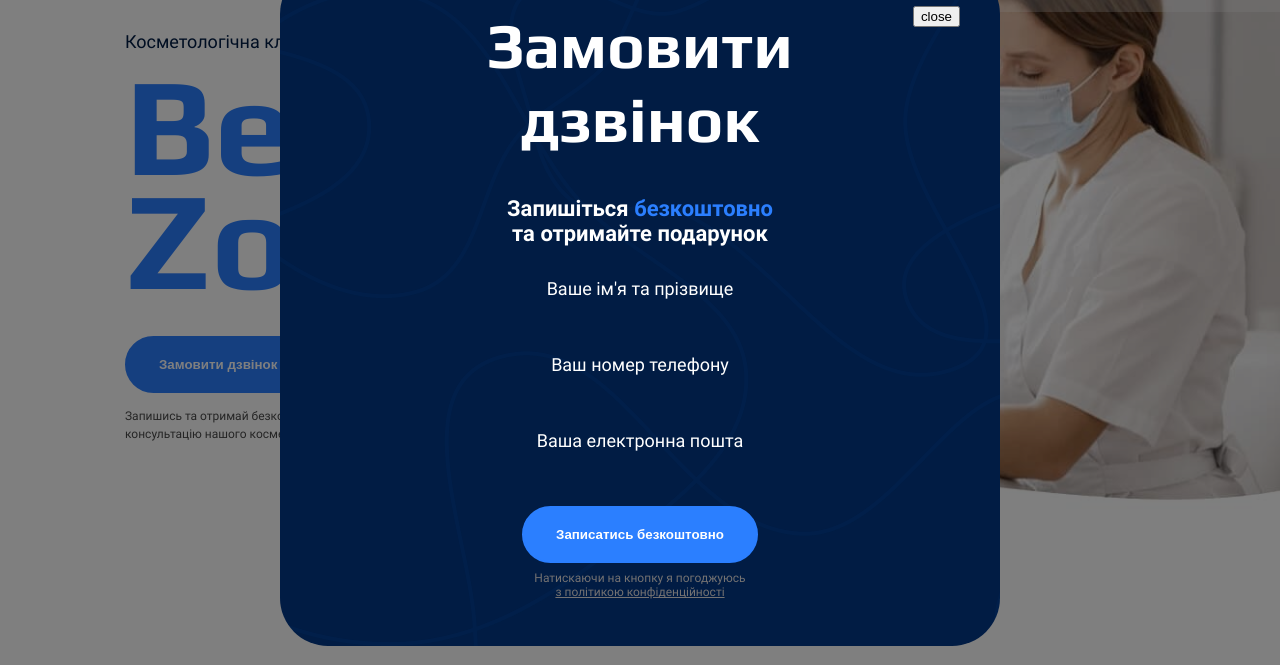
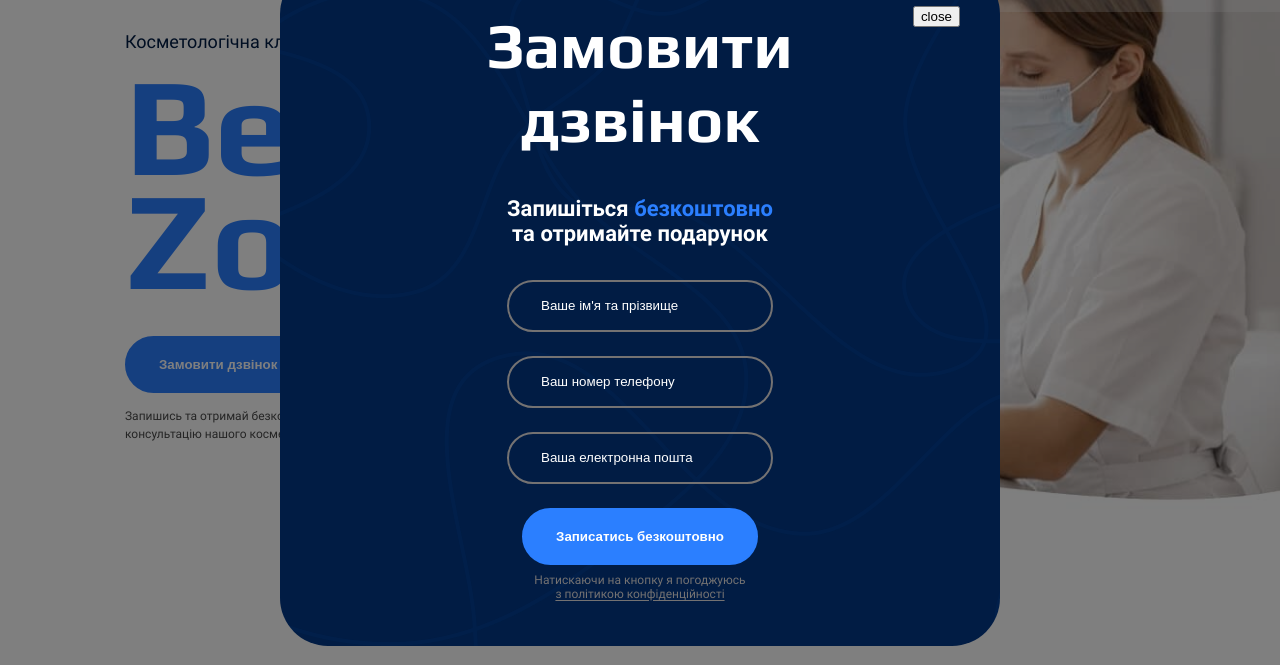
Before and after one commit to DimaGolovaha/Beauty-Zone, a plain HTML site: page Beauty Zone/index.html in a window 1280 px wide. Shown: the part 94-759 px from the top of the page. Drawn offline with Linux system fonts and the light colour scheme.

Commit message:
Add files via upload
-add form in modal window
-fixed arrow color with hover

```diff
--- a/Beauty Zone/css/styles.css
+++ b/Beauty Zone/css/styles.css
@@ -165,11 +165,13 @@ body {
   color: var(--color-text-primery-dark);
   text-decoration: none;
   line-height: 21px;
+  transition: color 0.3s;
+  transition: font-weight 0.3s;
+  transition: line-height 0.3s;
 }
 .link:hover {
   color: var(--color-primery-blue);
   font-weight: 700;
-  text-decoration: none;
   line-height: 21px;
 }
 
@@ -446,9 +448,13 @@ body {
   border-color: var(--color-primery-light);
   fill: var(--color-primery-light);
 }
-/* .carousel-button:hover .carousel-arrow {
+.carousel-button:hover .carousel-arrow {
   fill: var(--color-primery-light);
-} */
+  outline: none;
+}
+.carousel-button.next {
+  transform: rotate(180deg);
+}
 .procedures-cards {
   display: flex;
   gap: 16px;
@@ -463,11 +469,15 @@ body {
   margin: 372px 77px 32px 115px;
   border: 1px solid transparent;
 }
-.procedures-cards article {
+.procedures-card {
   width: 344px;
   height: 456px;
   border: 1px solid transparent;
   border-radius: 4px 120px 4px 120px;
+  transition: transform 0.3s;
+}
+.procedures-card:hover {
+  transform: scale(1.05);
 }
 .gradient {
   width: 344px;
@@ -482,6 +492,7 @@ body {
   );
   background-repeat: no-repeat;
 }
+
 .pro-card1 {
   background-image: url(../Images/procedures\ image\ 1.jpeg);
   background-position: -122px -194px;
@@ -493,9 +504,6 @@ body {
 .pro-card3 {
   background-image: url(../Images/procedures\ image\ 3.jpeg);
   background-position: -52px -2px;
-}
-.rotate-arrow {
-  transform: rotate(180 deg);
 }
 
 /* Contacts section ---------------------------------------------------------*/
@@ -600,6 +608,7 @@ body {
 .contacts-privacy-link {
   color: var(--color-privacy);
   text-decoration: underline;
+  text-underline-offset: 2px;
 }
 
 /* Footer -------------------------------------------------------*/
@@ -714,7 +723,15 @@ body {
   display: flex;
   justify-content: center;
   align-items: center;
+  padding: 20px 0;
+  transition: opacity 0.3s, visibility 0.3s;
 }
+.backdrop.is-hidden {
+  opacity: 0;
+  visibility: hidden;
+  pointer-events: none;
+}
+
 .modal {
   width: 720px;
   height: 680px;
@@ -725,6 +742,7 @@ body {
   display: flex;
   justify-content: center;
   align-items: center;
+  overflow-y: auto;
 }
 .modal-btn-close {
   position: absolute;
@@ -733,7 +751,7 @@ body {
   fill: var(--color-primery-light);
 }
 .modal-container {
-  min-width: 435px;
+  max-width: 435px;
   height: 600px;
   display: flex;
   flex-direction: column;
@@ -742,7 +760,7 @@ body {
   gap: 40px;
 }
 .modal-title {
-  width: 435px;
+  max-width: 435px;
   height: 148px;
   font-family: Play;
   font-size: 64px;
@@ -752,20 +770,53 @@ body {
   color: var(--color-primery-light);
 }
 .modal-form-box {
-  width: 310px;
+  max-width: 310px;
   height: 409px;
   gap: 32px;
   display: flex;
   flex-direction: column;
+  text-align: center;
   margin: 0 auto;
 }
-.modal-form-flex {
-  width: 310px;
-  height: 410px;
+.modal-form {
+  max-width: 310px;
+  height: 325px;
   display: flex;
   flex-direction: column;
-  align-items: center;
-  justify-content: space-between;
   gap: 24px;
+}
+.form-input {
+  width: 100%;
+  max-width: 310px;
+  height: 52px;
+  padding: 18px 32px;
+  border-radius: 32px;
+  border: 2px solid var(--color-privacy);
+  outline: none;
+  background-color: transparent;
+}
+.form-input:focus {
+  background-color: var(--color-privacy);
+}
+.form-input::placeholder {
   color: var(--color-primery-light);
+  outline: none;
 }
+.form-button {
+  margin-bottom: 8px;
+}
+.form-terms {
+  max-width: 213px;
+  font-size: 12px;
+  margin: 0 auto;
+  text-align: center;
+}
+/* Hidden effect */
+.visualy-hidden {
+  position: absolute;
+  left: -10000px;
+  top: auto;
+  width: 1px;
+  height: 1px;
+  overflow: hidden;
+}
--- a/Beauty Zone/index.html
+++ b/Beauty Zone/index.html
@@ -159,7 +159,6 @@
           <div class="procedures-content-box">
             <div class="procedures-flex2">
               <div class="procedures-flex3">
-                <!-- !!!!Стрілка не змінила колір на білий!!!! -->
                 <button class="carousel-button" type="button">
                   <svg class="carousel-arrow">
                     <use href="./Images/icons.svg#icon-arrow"></use>
@@ -167,29 +166,28 @@
                 </button>
                 <ul class="procedures-cards">
                   <li>
-                    <article class="pro-card1">
+                    <article class="procedures-card pro-card1">
                       <div class="gradient">
                         <h4>Маски для обличчя</h4>
                       </div>
                     </article>
                   </li>
                   <li>
-                    <article class="pro-card2">
+                    <article class="procedures-card pro-card2">
                       <div class="gradient">
                         <h4>Ін'єкції для обличчя</h4>
                       </div>
                     </article>
                   </li>
                   <li>
-                    <article class="pro-card3">
+                    <article class="procedures-card pro-card3">
                       <div class="gradient">
                         <h4>Очищення обличчя</h4>
                       </div>
                     </article>
                   </li>
                 </ul>
-                <!-- !!!!Стрілка не змінила колір на білий!!!! -->
-                <button class="carousel-button" type="button">
+                <button class="carousel-button next" type="button">
                   <svg class="carousel-arrow rotate-arrow">
                     <use href="./Images/icons.svg#icon-arrow"></use>
                   </svg>
@@ -313,20 +311,34 @@
             Запишіться <span class="title-span">безкоштовно</span> <br />
             та отримайте подарунок
           </h4>
-          <div class="modal-form-flex">
-            <div class="data form">
-              <p>Ваше ім'я та прізвище</p>
+
+          <form class="modal-form" name="modal-form" autocomplete="on" novalidate>
+
+            <div class="form-field">
+              <label class="form-label visualy-hidden" for="user-name">Ваше ім'я та прізвище</label>
+              <input class="form-input" type="text" id="user-name" name="user-name" placeholder="Ваше ім'я та прізвище">
             </div>
-            <div class="data form">Ваш номер телефону</div>
-            <div class="data form">Ваша електронна пошта</div>
-            <div class="contacts-flex5">
-              <button class="contacts-button button">Записатись безкоштовно</button>
-              <p class="contacts-privacy">
+
+            <div class="form-field">
+              <label class="form-label visualy-hidden" for="user-name">Ваш номер телефону</label>
+              <input class="form-input" type="tel" id="user-tel" name="user-tel" placeholder="Ваш номер телефону">
+            </div>
+
+            <div class="form-field">
+              <label class="form-label visualy-hidden" for="user-name">Ваша електронна пошта</label>
+              <input class="form-input" type="email" id="user-email" name="user-email"
+                placeholder="Ваша електронна пошта">
+            </div>
+
+            <div>
+              <button class="form-button button">Записатись безкоштовно</button>
+              <p class="contacts-privacy form-terms">
                 Натискаючи на кнопку я погоджуюсь
                 <a class="contacts-privacy-link" href="#">з політикою конфіденційності</a>
               </p>
             </div>
-          </div>
+
+          </form>
         </div>
       </div>
     </div>
```
